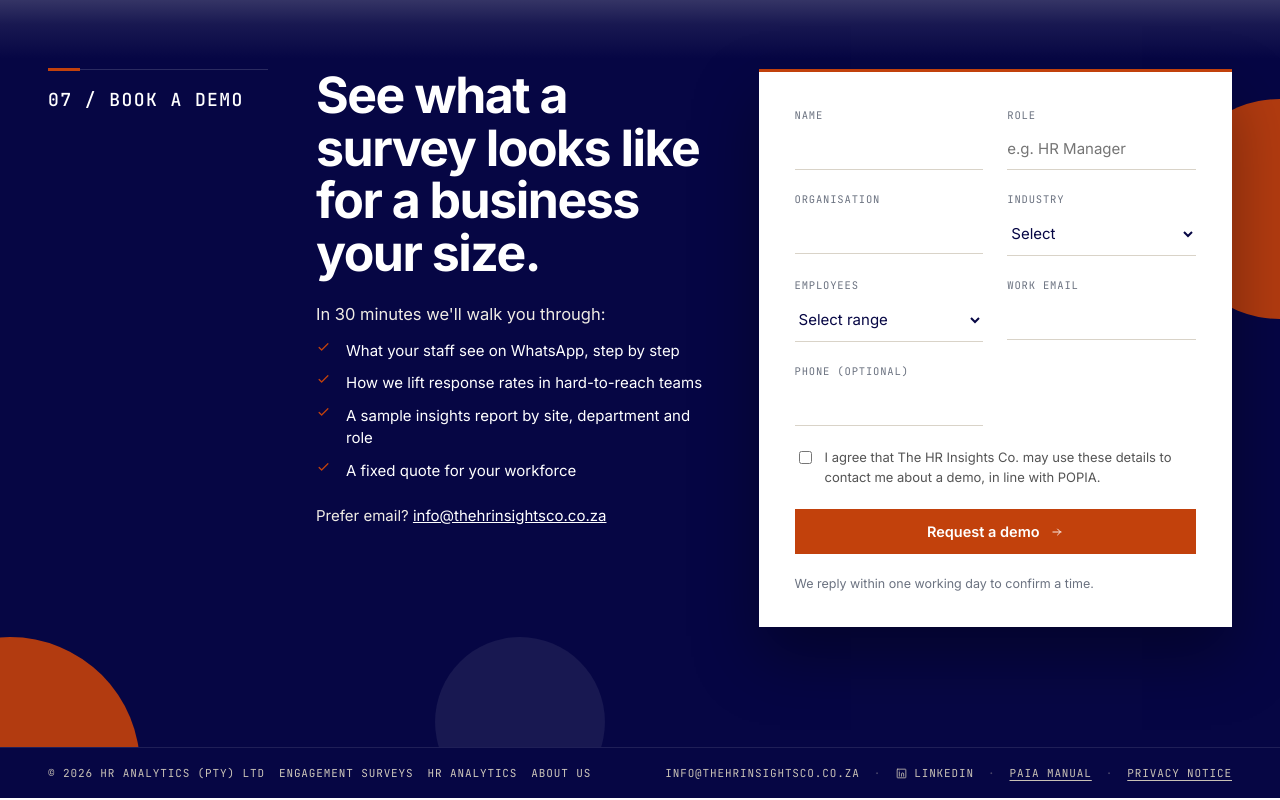
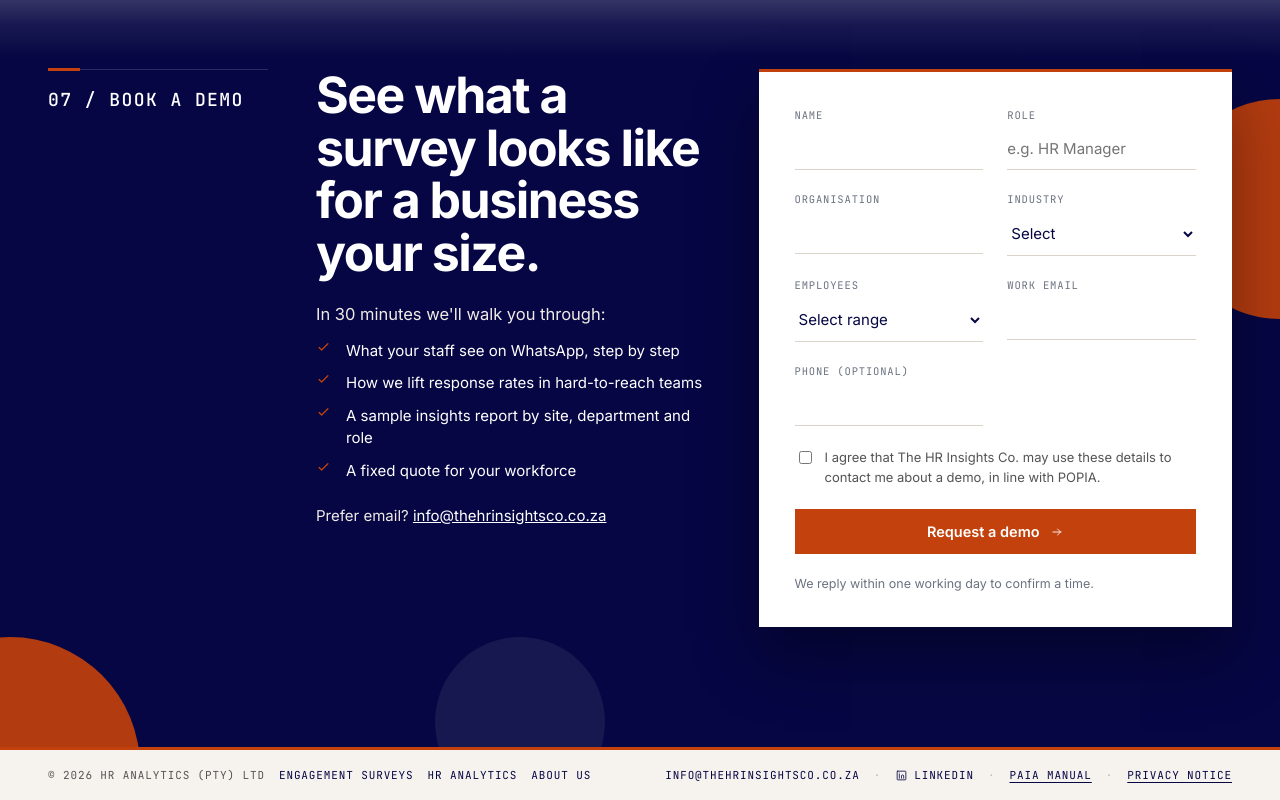
Before and after one commit to biancasmit683-netizen/HRinsightscov2, a React (Vite) app: page / in a window 1280 px wide. Shown: the part 4837-5637 px from the top of the page. Built offline with nearby package versions, Linux system fonts and the light colour scheme.

Commit message:
Footer strip: warm off-white with an orange top line so it stands apart from navy sections
Co-Authored-By: Claude Opus 5.5 <noreply@anthropic.com>
Claude-Session: https://claude.ai/code/session_01Vf91w2bEHPv3FxK19iqoVh

```diff
--- a/src/shared.jsx
+++ b/src/shared.jsx
@@ -329,21 +329,22 @@ function SiteFooter({ ctaLabel = 'Book a demo', ctaTarget = 'book', showCta = tr
         {/* Thin legal strip */}
         <div style={{
           padding: isMobile ? '14px 20px' : '18px 48px',
-          borderTop:'1px solid #ffffff1a',
+          background:'var(--paper)',
+          borderTop:'3px solid var(--orange)',
           display:'flex', justifyContent:'space-between', alignItems:'center',
           flexWrap:'wrap', gap: 8,
-          fontSize: 11, color:'#C9C2B6', fontFamily:'JetBrains Mono,monospace', letterSpacing:'.08em',
+          fontSize: 11, color:'var(--graphite)', fontFamily:'JetBrains Mono,monospace', letterSpacing:'.08em',
         }}>
           <span style={{ display:'flex', gap: 14, flexWrap:'wrap', alignItems:'center' }}>
             <span>© 2026 HR ANALYTICS (PTY) LTD</span>
             {PAGES.map(pg => (
-              <a key={pg.id} href={pg.href} style={{ color:'var(--ink-soft)', textDecoration:'none' }}>{pg.label.toUpperCase()}</a>
+              <a key={pg.id} href={pg.href} style={{ color:'var(--ink)', textDecoration:'none' }}>{pg.label.toUpperCase()}</a>
             ))}
           </span>
           <span style={{ display:'flex', gap: 14, alignItems:'center', flexWrap:'wrap' }}>
             <a
               href="mailto:info@thehrinsightsco.co.za"
-              style={{ color:'#C9C2B6', textDecoration:'none' }}
+              style={{ color:'var(--ink)', textDecoration:'none' }}
             >
               INFO@THEHRINSIGHTSCO.CO.ZA
             </a>
@@ -352,21 +353,21 @@ function SiteFooter({ ctaLabel = 'Book a demo', ctaTarget = 'book', showCta = tr
               href="https://www.linkedin.com/company/the-hr-insights-co/"
               target="_blank"
               rel="noopener noreferrer"
-              style={{ color:'#C9C2B6', textDecoration:'none', display:'inline-flex', alignItems:'center', gap: 6 }}
+              style={{ color:'var(--ink)', textDecoration:'none', display:'inline-flex', alignItems:'center', gap: 6 }}
             >
-              <Icon name="linkedin" size={13} color="#C9C2B6"/> LINKEDIN
+              <Icon name="linkedin" size={13} color="var(--ink)"/> LINKEDIN
             </a>
             <span style={{ opacity: 0.35 }}>·</span>
             <span
               onClick={() => setShowPaia(true)}
-              style={{ cursor:'pointer', textDecoration:'underline', textUnderlineOffset: 3 }}
+              style={{ cursor:'pointer', color:'var(--ink)', textDecoration:'underline', textUnderlineOffset: 3 }}
             >
               PAIA MANUAL
             </span>
             <span style={{ opacity: 0.35 }}>·</span>
             <span
               onClick={() => setShowPrivacy(true)}
-              style={{ cursor:'pointer', textDecoration:'underline', textUnderlineOffset: 3 }}
+              style={{ cursor:'pointer', color:'var(--ink)', textDecoration:'underline', textUnderlineOffset: 3 }}
             >
               PRIVACY NOTICE
             </span>
```
